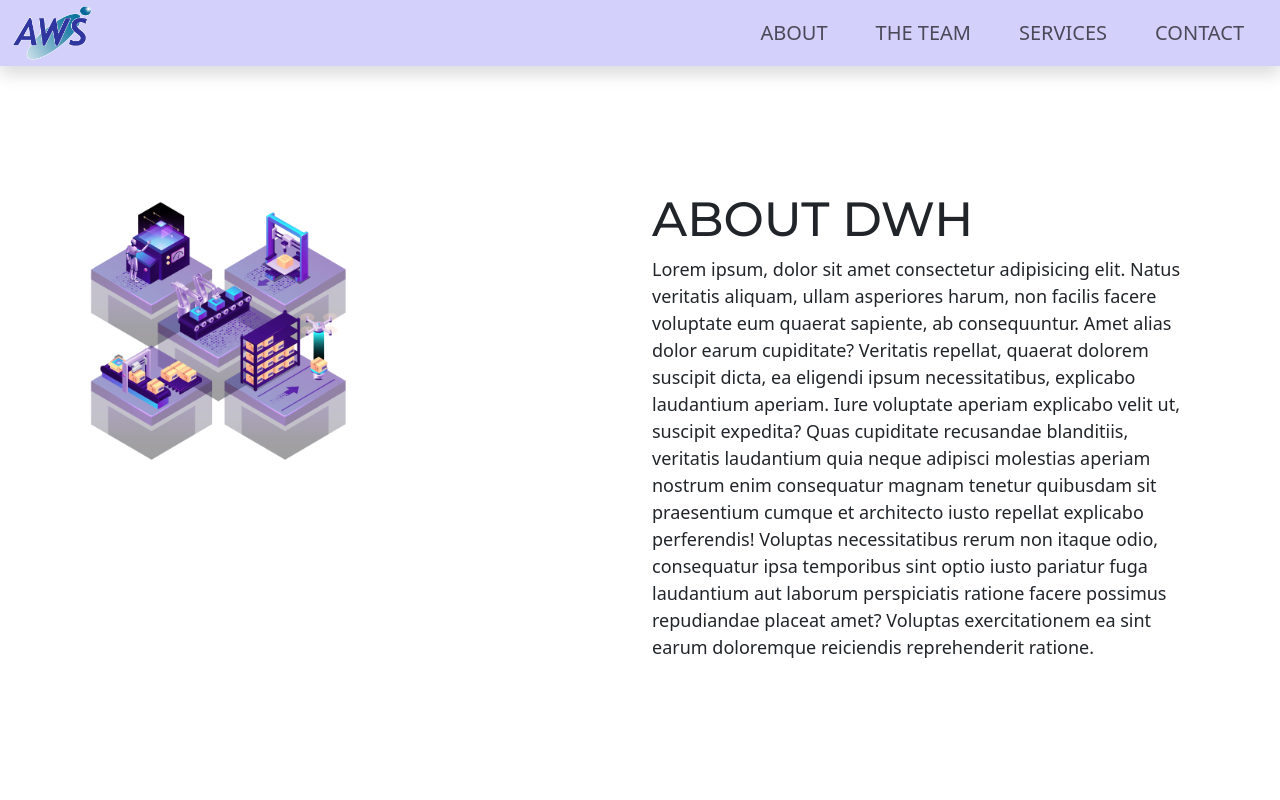
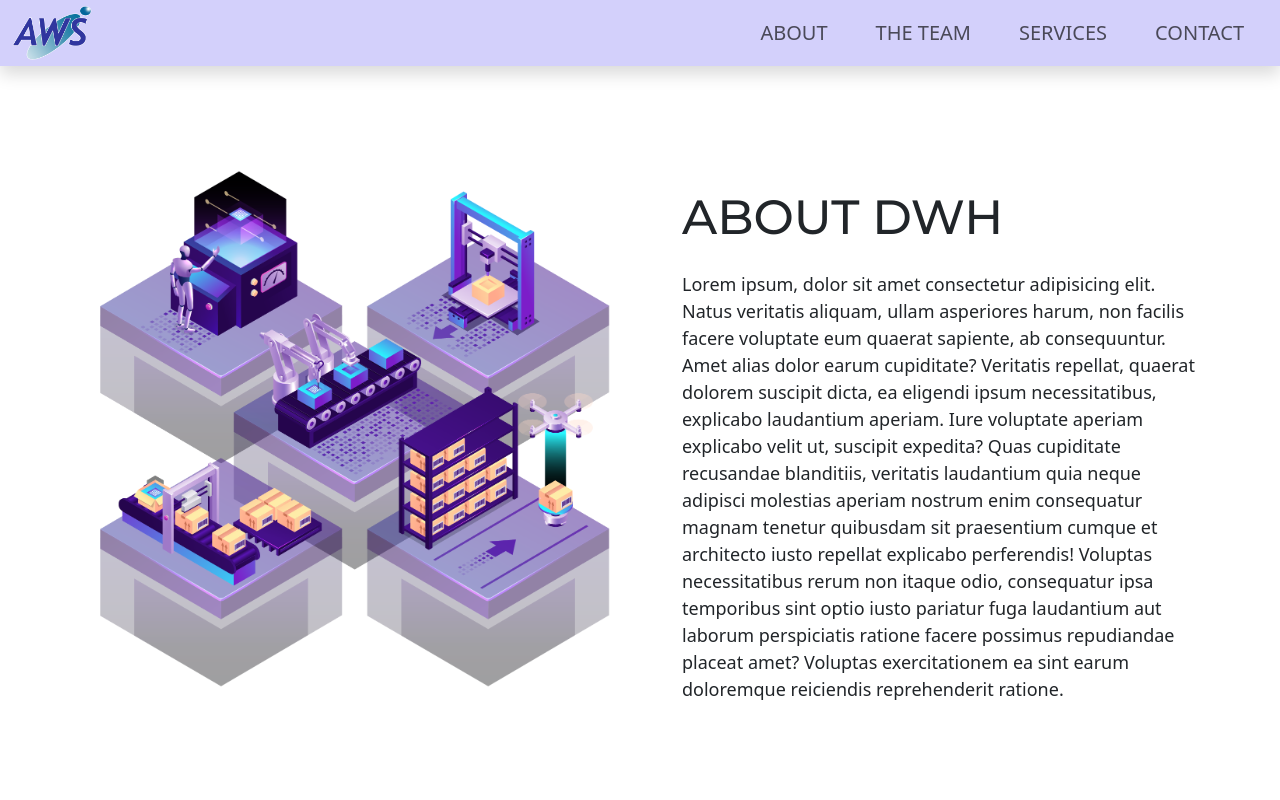
Before and after one commit to aws-jamesalwin-aljecera/cebuDWH-webpage-reactjs, a React (Vite) app: page / in a window 1280 px wide. Shown: the top 800 px of the page. Built offline with nearby package versions, Linux system fonts and the light colour scheme.

Commit message:
Adjust Hero page and revise codes from Service page - Alwin

```diff
--- a/src/css/Hero.css
+++ b/src/css/Hero.css
@@ -1,3 +1,12 @@
-.hero{
+/* .hero{
     width: 100%;
+} */
+
+.adjust-1{
+    margin-top: 40px;
+    margin-left: 30px;
 }
+
+.adjust-2{
+    margin-left: 30px;
+}
--- a/src/pages/Contacts.jsx
+++ b/src/pages/Contacts.jsx
@@ -6,7 +6,7 @@ import { Container,Row,Col } from "react-bootstrap";
 
 const Contacts = () => {
     return (
-        <Container fluid className="back-color pb-5">
+        <Container fluid className="back-color pb-5" id="contact">
             <Row>
                 <Col className="mt-5">
                     <Row >
--- a/src/pages/Hero.jsx
+++ b/src/pages/Hero.jsx
@@ -1,16 +1,17 @@
 import React from "react";
 import { Col, Container, Row } from "react-bootstrap";
+import "../css/Hero.css";
 
 export const Hero = () => {
     return (
         <Container className="min-vh-92 d-flex align-items-center" id="about">
             <Row>
                 <Col>
-                    <img src="./Rajztabla-311@4x-edit.png" className="w-50" />
+                    <img src="./Rajztabla-311@4x-edit.png" className="w-100"/>
                 </Col>
                 <Col>
-                    <h2 className="title">ABOUT DWH</h2>
-                    <p className="p-18">
+                    <h2 className="title adjust-1">ABOUT DWH</h2>
+                    <p className="p-18 adjust-2 mt-4">
                         Lorem ipsum, dolor sit amet consectetur adipisicing
                         elit. Natus veritatis aliquam, ullam asperiores harum,
                         non facilis facere voluptate eum quaerat sapiente, ab
--- a/src/pages/Services.jsx
+++ b/src/pages/Services.jsx
@@ -4,34 +4,34 @@ import { Container,Row,Col } from "react-bootstrap";
 
 const Services = () => {
     return (
-        <Container className="services_layout" id="services">
+        <Container className="text-center services_layout" id="services">
             <h2 className="text-center">
                 services
             </h2>
-            <p className="text-center main-text">
+            <p className="main-text">
                 Lorem ipsum dolor sit amet, consectetur adipiscing elit, sed do eiusmod tempor
                 incididunt ut labore et dolore magna aliqua. Platea dictumst vestibulum rhoncus est. Elementum sagittis
                 vitae et leo duis ut. Facilisis gravida neque convallis a cras semper auctor neque vitae. Felis eget nunc
                 lobortis mattis aliquam faucibus purus. Sit amet tellus cras adipiscing enim eu turpis egestas.
             </p>
             <Row>
-                <Col className="text-center">
+                <Col>
                     <img src="./Infosphere.png" className="image-size-1"/>
-                    <h4 className="text-center">etl development</h4>
+                    <h4>etl development</h4>
                     <p className="sub-service-text">
                         Adipiscing tristique risus nec feugiat in fermentum. Nam at lectus urna duis convallis convallis tellus id.
                     </p>
                 </Col>
-                <Col className="text-center">
+                <Col>
                     <img src="./Tableau Logo.png" className="image-size-2"/>
-                    <h4 className="text-center">tableau visualization</h4>
+                    <h4>tableau visualization</h4>
                     <p className="sub-service-text">
                         Adipiscing tristique risus nec feugiat in fermentum. Nam at lectus urna duis convallis convallis tellus id.
                     </p>
                 </Col>
-                <Col className="text-center">
+                <Col>
                     <img src="./Data-Analysis.png" className="image-size-3"/>
-                    <h4 className="text-center">data analysis</h4>
+                    <h4>data analysis</h4>
                     <p className="sub-service-text">
                         Adipiscing tristique risus nec feugiat in fermentum. Nam at lectus urna duis convallis convallis tellus id.
                     </p>
```
